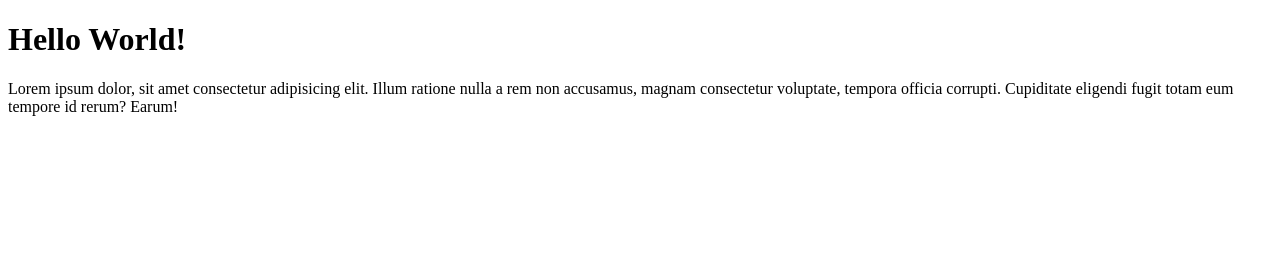
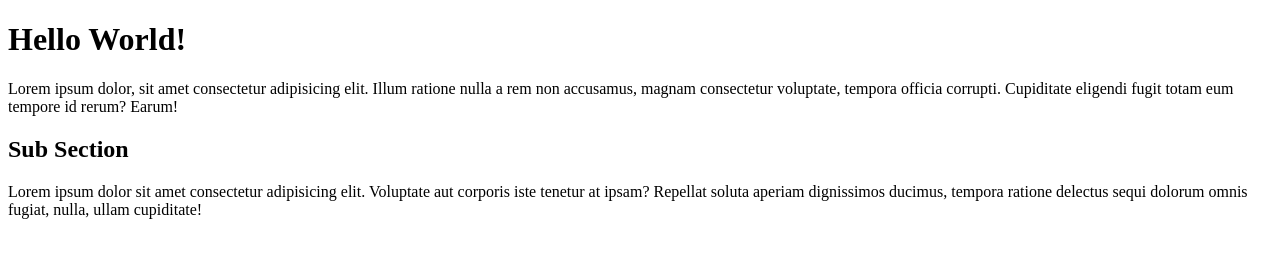
Before and after one commit to JenniferT9462/week-1-checkpoint, a plain HTML site: page index.html in a window 1280 px wide. Drawn offline with Linux system fonts and the light colour scheme.

Commit message:
Add h2 heading and paragraph to index

```diff
--- a/index.html
+++ b/index.html
@@ -8,5 +8,8 @@
 <body>
     <h1>Hello World!</h1>
     <p>Lorem ipsum dolor, sit amet consectetur adipisicing elit. Illum ratione nulla a rem non accusamus, magnam consectetur voluptate, tempora officia corrupti. Cupiditate eligendi fugit totam eum tempore id rerum? Earum!</p>
+
+    <h2>Sub Section</h2>
+    <p>Lorem ipsum dolor sit amet consectetur adipisicing elit. Voluptate aut corporis iste tenetur at ipsam? Repellat soluta aperiam dignissimos ducimus, tempora ratione delectus sequi dolorum omnis fugiat, nulla, ullam cupiditate!</p>
 </body>
 </html>
```
